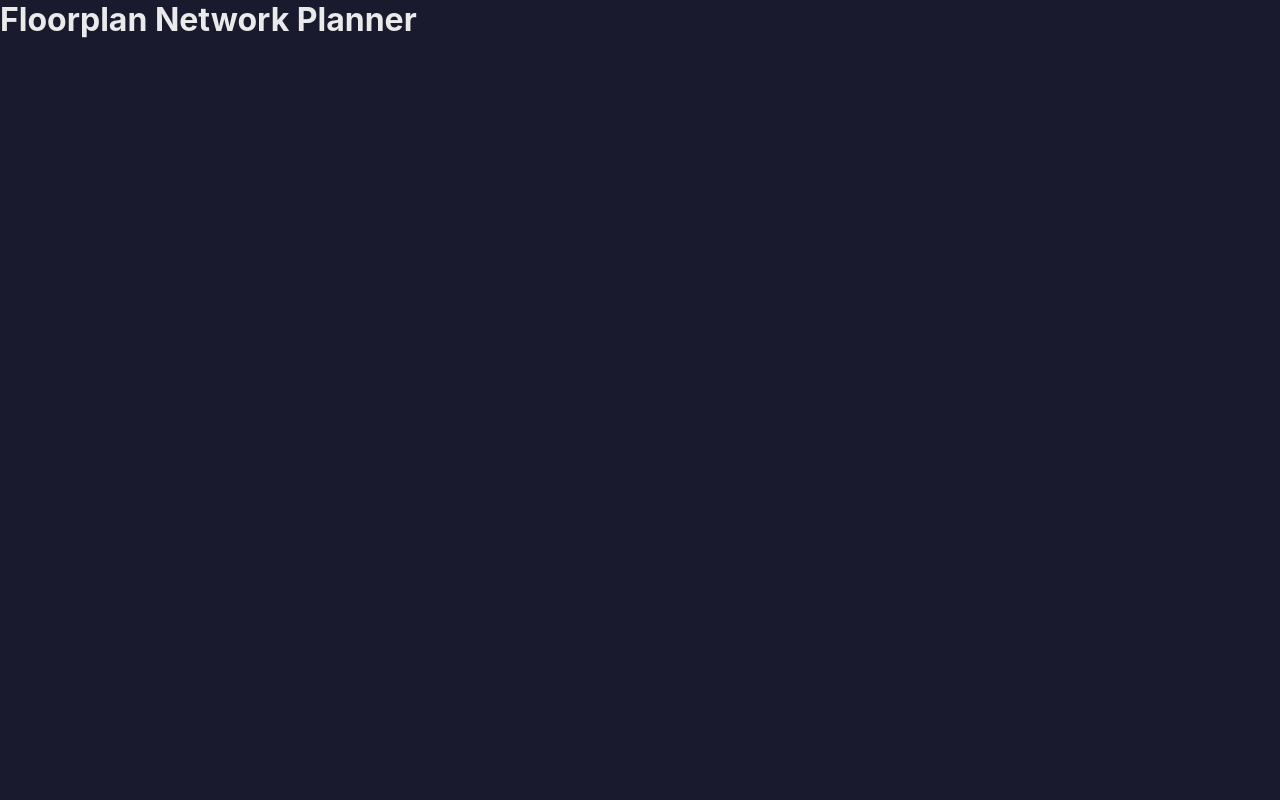
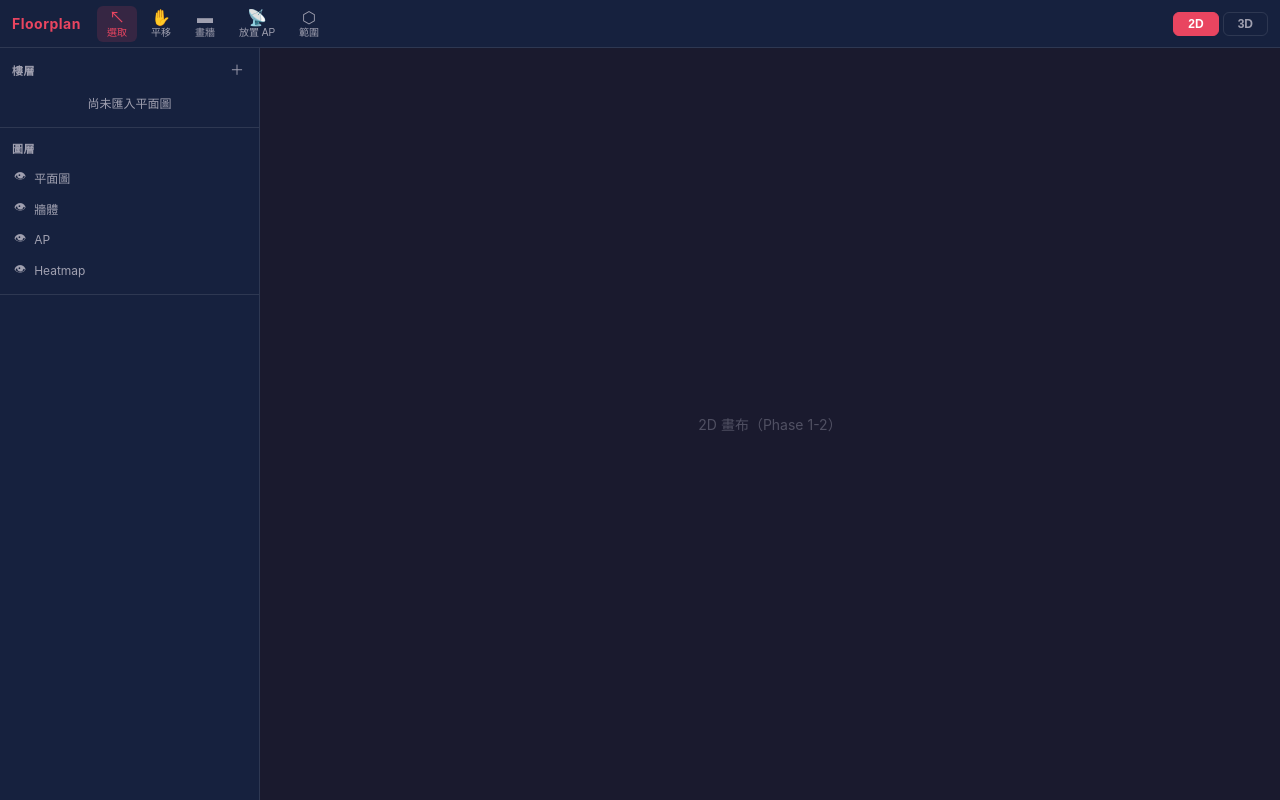
Before and after one commit to senaoSam/floorplan, a React (Vite) app: page / in a window 1280 px wide. Built offline with nearby package versions, Linux system fonts and the light colour scheme.

Commit message:
add ui frame

```diff
--- a/src/App.jsx
+++ b/src/App.jsx
@@ -1,10 +1,17 @@
 import React from 'react'
+import Toolbar from '@/components/Toolbar/Toolbar'
+import SidebarLeft from '@/components/SidebarLeft/SidebarLeft'
+import CanvasArea from '@/components/CanvasArea/CanvasArea'
 import './styles/App.sass'
 
 function App() {
   return (
     <div className="app">
-      <h1>Floorplan Network Planner</h1>
+      <Toolbar />
+      <div className="app__body">
+        <SidebarLeft />
+        <CanvasArea />
+      </div>
     </div>
   )
 }
--- /dev/null
+++ b/src/components/CanvasArea/CanvasArea.jsx
@@ -0,0 +1,20 @@
+import React from 'react'
+import { useEditorStore, VIEW_MODE } from '@/store/useEditorStore'
+import './CanvasArea.sass'
+
+// Phase 1-2 以後替換為真實的 Editor2D / Viewer3D
+function CanvasArea() {
+  const { viewMode } = useEditorStore()
+
+  return (
+    <div className="canvas-area">
+      <div className="canvas-area__placeholder">
+        {viewMode === VIEW_MODE.TWO_D
+          ? '2D 畫布（Phase 1-2）'
+          : '3D 視圖（Phase 6）'}
+      </div>
+    </div>
+  )
+}
+
+export default CanvasArea
--- /dev/null
+++ b/src/components/CanvasArea/CanvasArea.sass
@@ -0,0 +1,19 @@
+@use '@/styles/variables' as *
+
+.canvas-area
+  flex: 1
+  height: 100%
+  background: $bg-primary
+  position: relative
+  overflow: hidden
+
+  &__placeholder
+    position: absolute
+    inset: 0
+    display: flex
+    align-items: center
+    justify-content: center
+    color: $text-secondary
+    font-size: 14px
+    opacity: 0.4
+    pointer-events: none
--- /dev/null
+++ b/src/components/SidebarLeft/SidebarLeft.jsx
@@ -0,0 +1,50 @@
+import React from 'react'
+import { useFloorStore } from '@/store/useFloorStore'
+import './SidebarLeft.sass'
+
+function SidebarLeft() {
+  const { floors, activeFloorId, setActiveFloor } = useFloorStore()
+
+  return (
+    <aside className="sidebar-left">
+      <section className="sidebar-left__section">
+        <div className="sidebar-left__section-header">
+          <span>樓層</span>
+          <button className="sidebar-left__icon-btn" title="新增樓層">＋</button>
+        </div>
+
+        <ul className="sidebar-left__floor-list">
+          {floors.length === 0 && (
+            <li className="sidebar-left__empty">尚未匯入平面圖</li>
+          )}
+          {floors.map((floor) => (
+            <li
+              key={floor.id}
+              className={`sidebar-left__floor-item${activeFloorId === floor.id ? ' sidebar-left__floor-item--active' : ''}`}
+              onClick={() => setActiveFloor(floor.id)}
+            >
+              <span className="sidebar-left__floor-icon">▣</span>
+              <span className="sidebar-left__floor-name">{floor.name}</span>
+            </li>
+          ))}
+        </ul>
+      </section>
+
+      <section className="sidebar-left__section">
+        <div className="sidebar-left__section-header">
+          <span>圖層</span>
+        </div>
+        <ul className="sidebar-left__layer-list">
+          {['平面圖', '牆體', 'AP', 'Heatmap'].map((layer) => (
+            <li key={layer} className="sidebar-left__layer-item">
+              <span className="sidebar-left__layer-eye">👁</span>
+              <span>{layer}</span>
+            </li>
+          ))}
+        </ul>
+      </section>
+    </aside>
+  )
+}
+
+export default SidebarLeft
--- /dev/null
+++ b/src/components/SidebarLeft/SidebarLeft.sass
@@ -0,0 +1,101 @@
+@use '@/styles/variables' as *
+
+.sidebar-left
+  width: $sidebar-width
+  height: 100%
+  background: $bg-secondary
+  border-right: 1px solid $border-color
+  display: flex
+  flex-direction: column
+  flex-shrink: 0
+  overflow-y: auto
+
+  &__section
+    padding: 8px 0
+    border-bottom: 1px solid $border-color
+
+  &__section-header
+    display: flex
+    align-items: center
+    justify-content: space-between
+    padding: 4px 12px 6px
+    font-size: 11px
+    font-weight: 600
+    color: $text-secondary
+    text-transform: uppercase
+    letter-spacing: 0.5px
+
+  &__icon-btn
+    width: 20px
+    height: 20px
+    border: none
+    border-radius: 4px
+    background: transparent
+    color: $text-secondary
+    cursor: pointer
+    font-size: 14px
+    line-height: 1
+    display: flex
+    align-items: center
+    justify-content: center
+
+    &:hover
+      background: rgba(255, 255, 255, 0.08)
+      color: $text-primary
+
+  &__floor-list,
+  &__layer-list
+    list-style: none
+    padding: 0 6px
+
+  &__empty
+    padding: 8px 6px
+    font-size: 12px
+    color: $text-secondary
+    text-align: center
+
+  &__floor-item
+    display: flex
+    align-items: center
+    gap: 8px
+    padding: 6px 8px
+    border-radius: 6px
+    cursor: pointer
+    font-size: 13px
+    color: $text-secondary
+    transition: background 0.12s, color 0.12s
+
+    &:hover
+      background: rgba(255, 255, 255, 0.06)
+      color: $text-primary
+
+    &--active
+      background: rgba($accent, 0.12)
+      color: $text-primary
+
+  &__floor-icon
+    font-size: 12px
+    opacity: 0.6
+
+  &__floor-name
+    flex: 1
+    overflow: hidden
+    text-overflow: ellipsis
+    white-space: nowrap
+
+  &__layer-item
+    display: flex
+    align-items: center
+    gap: 8px
+    padding: 5px 8px
+    font-size: 12px
+    color: $text-secondary
+    border-radius: 6px
+    cursor: default
+
+    &:hover
+      background: rgba(255, 255, 255, 0.04)
+
+  &__layer-eye
+    font-size: 12px
+    cursor: pointer
--- /dev/null
+++ b/src/components/Toolbar/Toolbar.jsx
@@ -0,0 +1,52 @@
+import React from 'react'
+import { useEditorStore, EDITOR_MODE, VIEW_MODE } from '@/store/useEditorStore'
+import './Toolbar.sass'
+
+const TOOLS = [
+  { mode: EDITOR_MODE.SELECT,    label: '選取',    icon: '↖' },
+  { mode: EDITOR_MODE.PAN,       label: '平移',    icon: '✋' },
+  { mode: EDITOR_MODE.DRAW_WALL, label: '畫牆',    icon: '▬' },
+  { mode: EDITOR_MODE.PLACE_AP,  label: '放置 AP', icon: '📡' },
+  { mode: EDITOR_MODE.DRAW_SCOPE,label: '範圍',    icon: '⬡' },
+]
+
+function Toolbar() {
+  const { editorMode, viewMode, setEditorMode, setViewMode } = useEditorStore()
+
+  return (
+    <header className="toolbar">
+      <div className="toolbar__brand">Floorplan</div>
+
+      <div className="toolbar__tools">
+        {TOOLS.map((t) => (
+          <button
+            key={t.mode}
+            className={`toolbar__btn${editorMode === t.mode ? ' toolbar__btn--active' : ''}`}
+            onClick={() => setEditorMode(t.mode)}
+            title={t.label}
+          >
+            <span className="toolbar__btn-icon">{t.icon}</span>
+            <span className="toolbar__btn-label">{t.label}</span>
+          </button>
+        ))}
+      </div>
+
+      <div className="toolbar__actions">
+        <button
+          className={`toolbar__view-btn${viewMode === VIEW_MODE.TWO_D ? ' toolbar__view-btn--active' : ''}`}
+          onClick={() => setViewMode(VIEW_MODE.TWO_D)}
+        >
+          2D
+        </button>
+        <button
+          className={`toolbar__view-btn${viewMode === VIEW_MODE.THREE_D ? ' toolbar__view-btn--active' : ''}`}
+          onClick={() => setViewMode(VIEW_MODE.THREE_D)}
+        >
+          3D
+        </button>
+      </div>
+    </header>
+  )
+}
+
+export default Toolbar
--- /dev/null
+++ b/src/components/Toolbar/Toolbar.sass
@@ -0,0 +1,77 @@
+@use '@/styles/variables' as *
+
+.toolbar
+  display: flex
+  align-items: center
+  height: $toolbar-height
+  background: $bg-secondary
+  border-bottom: 1px solid $border-color
+  padding: 0 12px
+  gap: 16px
+  flex-shrink: 0
+  user-select: none
+
+  &__brand
+    font-size: 14px
+    font-weight: 700
+    color: $accent
+    letter-spacing: 0.5px
+    white-space: nowrap
+
+  &__tools
+    display: flex
+    gap: 4px
+    flex: 1
+
+  &__btn
+    display: flex
+    flex-direction: column
+    align-items: center
+    gap: 2px
+    padding: 4px 10px
+    border: none
+    border-radius: 6px
+    background: transparent
+    color: $text-secondary
+    cursor: pointer
+    transition: background 0.15s, color 0.15s
+
+    &:hover
+      background: rgba(255, 255, 255, 0.07)
+      color: $text-primary
+
+    &--active
+      background: rgba($accent, 0.15)
+      color: $accent
+
+    &-icon
+      font-size: 16px
+      line-height: 1
+
+    &-label
+      font-size: 10px
+      line-height: 1
+
+  &__actions
+    display: flex
+    gap: 4px
+
+  &__view-btn
+    padding: 4px 14px
+    border: 1px solid $border-color
+    border-radius: 6px
+    background: transparent
+    color: $text-secondary
+    font-size: 12px
+    font-weight: 600
+    cursor: pointer
+    transition: all 0.15s
+
+    &:hover
+      border-color: rgba(255, 255, 255, 0.3)
+      color: $text-primary
+
+    &--active
+      background: $accent
+      border-color: $accent
+      color: #fff
--- a/src/styles/App.sass
+++ b/src/styles/App.sass
@@ -5,3 +5,8 @@
   flex-direction: column
   width: 100%
   height: 100%
+
+  &__body
+    display: flex
+    flex: 1
+    overflow: hidden
```
Also changed, not shown: .claude/settings.local.json.
